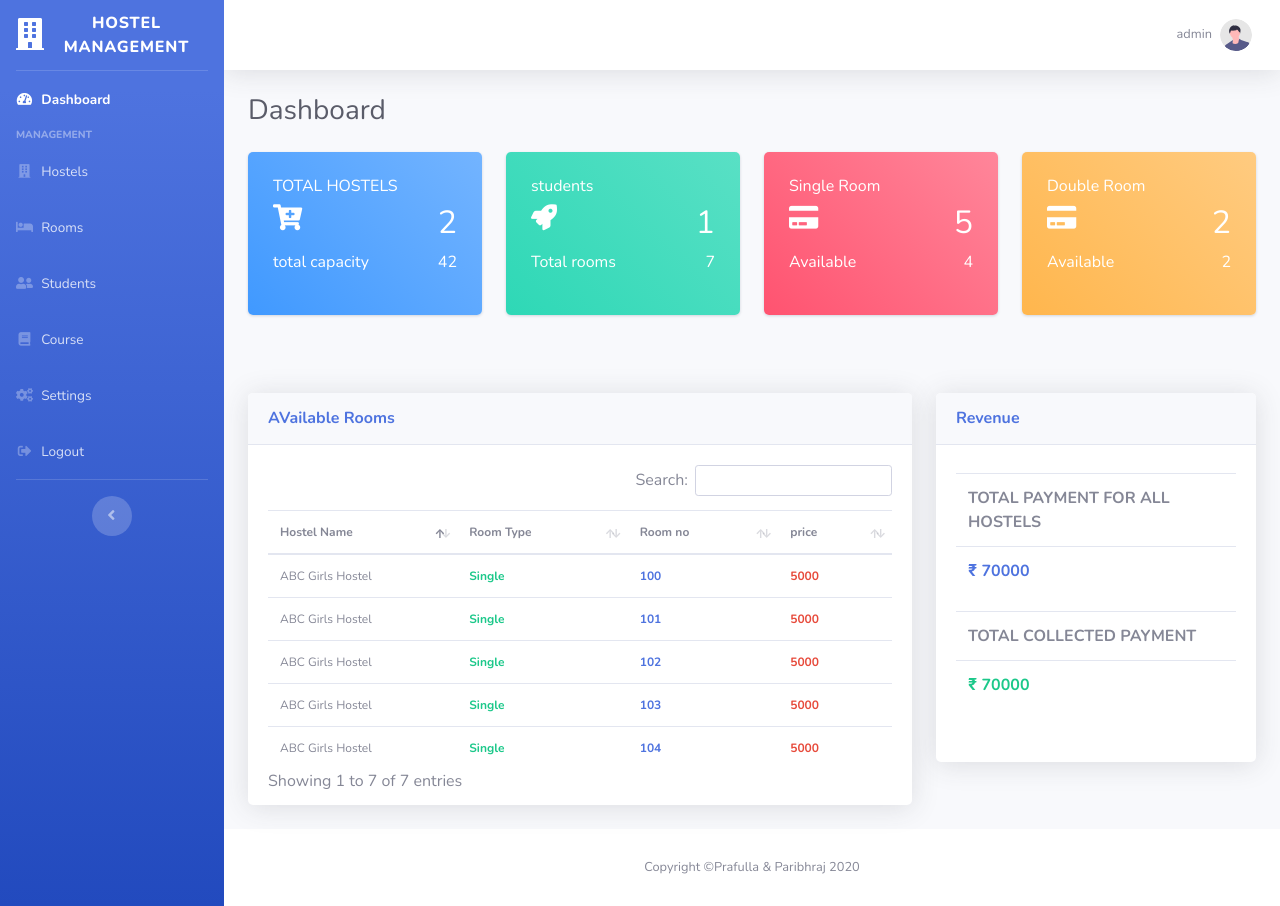
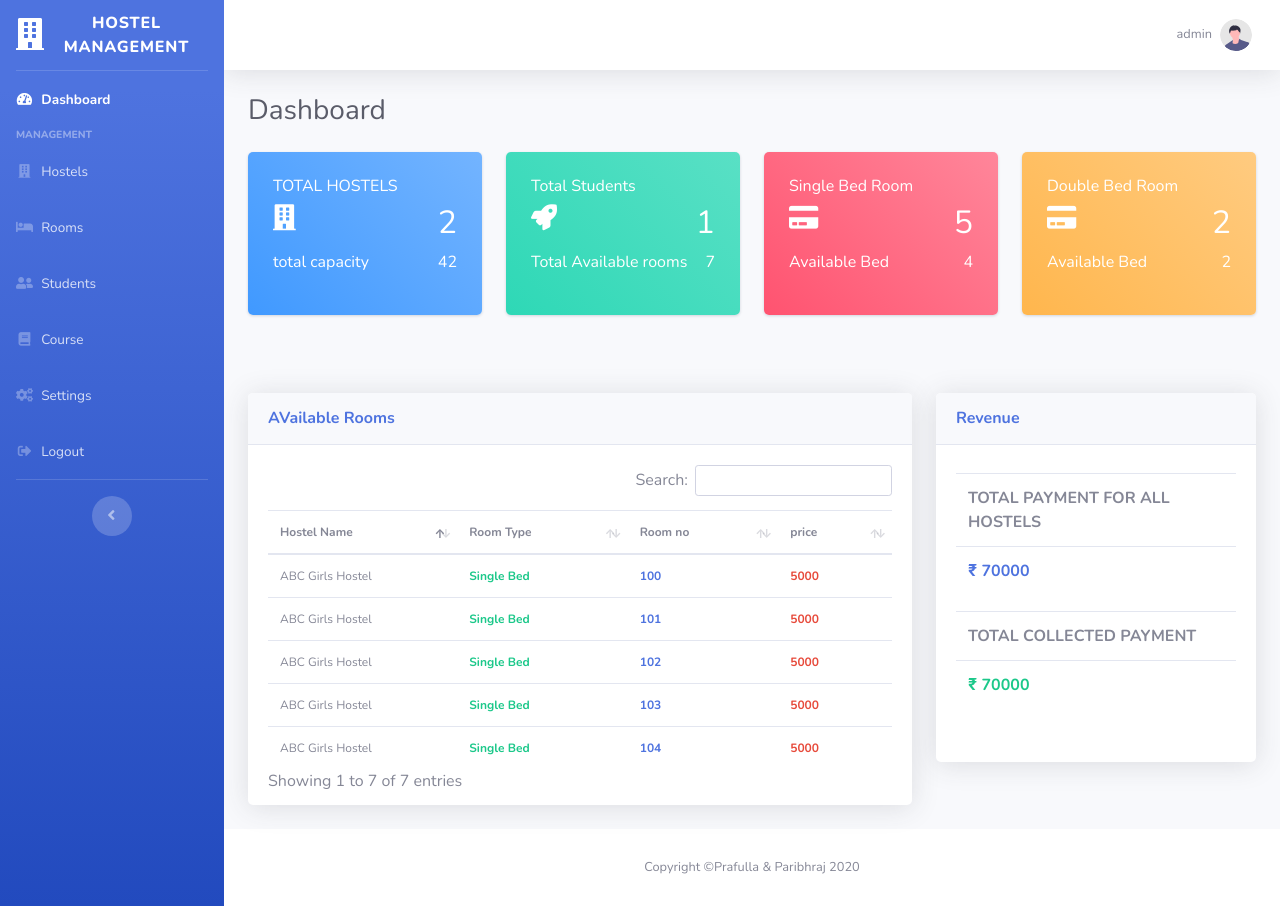
Before and after one commit to priyanshudutta21/Hostel-Management, a PHP site: page /Admin/index.php in a window 1280 px wide. Run offline with PHP 8.4, Linux system fonts and the light colour scheme; a user stored in the database is signed in; data comes from the database, SQL or seed files in the repository; lists and menus that the app fills with data are empty; some libraries are stand-ins or nearby versions.

Commit message:
DONE 100% _ END

```diff
--- a/Admin/addhostel.php
+++ b/Admin/addhostel.php
@@ -80,11 +80,11 @@
                     readonly="readonly">
             </div>
             <div class="form-group">
-                <label for="name">Single Room Price(per month)</label>
+                <label for="name">Single Bed Room Price(per month)</label>
                 <input type="number" class="form-control" name="SrP" id="SrP">
             </div>
             <div class="form-group">
-                <label for="name">Double Room Price(per month)</label>
+                <label for="name">Double Bed Room Price(per month)</label>
                 <input type="number" class="form-control" name="DrP" id="DrP">
             </div>
 
--- a/Admin/addroom.php
+++ b/Admin/addroom.php
@@ -109,10 +109,10 @@
                 <label for="name">Hostel</label>
                 <input type="text" name="shname" class="form-control" value="'.$row["hname"].'" readonly >
 
-                <label for="name">Total single Room</label>
+                <label for="name">Total single Bed Room</label>
                 <input type="number"  class="form-control" value='.$row["sroom"].' readonly >
 
-                <label for="name">Total Double Room</label>
+                <label for="name">Total Double Bed Room</label>
                 <input type="number"  class="form-control"  value='.$row["droom"].' readonly >
 
                 <label for="name">Total Room </label>
@@ -125,7 +125,7 @@
             </div>
 
             <div class="form-group">
-                <label for="name">Room Type
+                <label for="name">Bed Type
                 </label>
                 <select
                     name="rtype"
--- a/Admin/assign.php
+++ b/Admin/assign.php
@@ -223,7 +223,7 @@
                     readonly="readonly">
             </div>
             <div class="form-group">
-                <label for="rtype">Room Type</label>
+                <label for="rtype">Bed Type</label>
                 <input
                     class="form-control"
                     name="rtype"
--- a/Admin/course.php
+++ b/Admin/course.php
@@ -22,7 +22,6 @@
     <table class="table text-center courseTable">
         <thead>
             <th>Course</th>
-            <th>Course Duration(year)</th>
             <th>action</th>
         </thead>
         <tbody class="text-center">
@@ -34,7 +33,6 @@
             echo '
             <tr>
                 <td>'.$row['cname'].'</td>
-                <td>'.$row['cyear'].'</td>
                 <td>
 
 
--- a/Admin/dashboard.php
+++ b/Admin/dashboard.php
@@ -73,7 +73,7 @@
                 <div class="card-block">
                     <h6 class="m-b-20">TOTAL HOSTELS</h6>
                     <h2 class="text-right">
-                        <i class="fa fa-cart-plus f-left"></i>
+                        <i class="fa fa-building f-left"></i>
                         <span><?php echo $thostel; ?></span></h2>
                     <p class="m-b-0">total capacity<span class="f-right"><?php echo $tcap; ?></span></p>
                 </div>
@@ -83,22 +83,22 @@
         <div class="col-md-4 col-xl-3">
             <div class="card bg-c-green order-card">
                 <div class="card-block">
-                    <h6 class="m-b-20">students</h6>
+                    <h6 class="m-b-20">Total Students</h6>
                     <h2 class="text-right">
                         <i class="fa fa-rocket f-left"></i>
                         <span><?php echo $tstudent; ?></span></h2>
-                    <p class="m-b-0">Total rooms<span class="f-right"><?php echo $troom; ?></span></p>
+                    <p class="m-b-0">Total Available rooms<span class="f-right"><?php echo $troom; ?></span></p>
                 </div>
             </div>
         </div>
         <div class="col-md-4 col-xl-3">
             <div class="card bg-c-pink order-card">
                 <div class="card-block">
-                    <h6 class="m-b-20">Single Room</h6>
+                    <h6 class="m-b-20">Single Bed Room</h6>
                     <h2 class="text-right">
                         <i class="fa fa-credit-card f-left"></i>
                         <span><?php echo $sbed; ?></span></h2>
-                    <p class="m-b-0">Available
+                    <p class="m-b-0">Available Bed
                         <span class="f-right"><?php echo $savl; ?></span></p>
                 </div>
             </div>
@@ -106,11 +106,11 @@
         <div class="col-md-4 col-xl-3">
             <div class="card bg-c-yellow order-card">
                 <div class="card-block">
-                    <h6 class="m-b-20">Double Room</h6>
+                    <h6 class="m-b-20">Double Bed Room</h6>
                     <h2 class="text-right">
                         <i class="fa fa-credit-card f-left"></i>
                         <span><?php echo $dbed; ?></span></h2>
-                    <p class="m-b-0">Available<span class="f-right"><?php echo $davl; ?></span></p>
+                    <p class="m-b-0">Available Bed<span class="f-right"><?php echo $davl; ?></span></p>
                 </div>
             </div>
         </div>
@@ -132,6 +132,7 @@
                 <!-- Card Body -->
                 <div class="card-body">
                     <div class="chart-area">
+
                         <table class="table roomdetail" style="font-size: 12px;">
                             <thead>
                                 <th>Hostel Name</th>
@@ -149,7 +150,7 @@
                                             echo'
                                             <tr>
                                                 <td>'.$row["hname"].'</td>
-                                                <td class="font-weight-bold text-success">'.$row["rtype"].'</td>
+                                                <td class="font-weight-bold text-success">'.$row["rtype"].' Bed</td>
                                                 <td class="font-weight-bold text-primary">'.$row["rno"].'</td>
                                                 <td class="font-weight-bold text-danger">'.$row["rprice"].'</td>
                                             </tr>';
--- a/Admin/editstudent.php
+++ b/Admin/editstudent.php
@@ -243,7 +243,7 @@
                 </select>
             </div>
             <div class="form-group">
-                <label for="rtype">Room Type</label>
+                <label for="rtype">Bed Type</label>
                 <select
                     class="form-control"
                     name="rtype"
--- a/Admin/hostel.php
+++ b/Admin/hostel.php
@@ -27,7 +27,7 @@
         <thead class="text-center">
             <th>NAME</th>
             <th>capacity</th>
-            <th>single|Double</th>
+            <th>single Bed/Double Bed</th>
             <th>Room</th>
             <th>Action</th>
         </thead>
@@ -45,7 +45,7 @@
             <tr>
                 <td>'.$row["hname"].'</td>
                 <td>'.$row["hcap"].'</td>
-                <td>'.$row["sroom"].'/'.$row["droom"].'</td>
+                <td>'.$row["sroom"].' / '.$row["droom"].'</td>
                 <td>'.$totalroom.'</td>
 
                 <td>
--- a/Admin/include/database.php
+++ b/Admin/include/database.php
@@ -1,6 +1,6 @@
 
 <?php
-
+date_default_timezone_set("Asia/Calcutta");
 $servername = "localhost";
 $Server_username = "root";
 $password = "";
--- a/Admin/payment.php
+++ b/Admin/payment.php
@@ -92,7 +92,7 @@
            <input class="form-control" name="hostelname" value = "<?php if(isset($row['hname'])) {echo $row['hname']; }?>" readonly>
        </div>
        <div class="form-group">
-           <label for="name">Room Type</label>
+           <label for="name">Bed Type</label>
            <input class="form-control" name="roomtype" value = "<?php if(isset($row['RoomTyp'])) {echo $row['RoomTyp']; }?>" readonly>
 
        </div>
@@ -114,7 +114,7 @@
            <input type="number"  class="form-control" name="pfee" id="pfee" readonly >
        </div>
        <div class="form-group">
-        <label for="name">Pending fee [Pay now]</label>
+        <label for="name">Payment [Pay now]</label>
         <input type="text"  class="form-control" name="cpay" required>
     </div>
        <div class="text-center">
--- a/Admin/room.php
+++ b/Admin/room.php
@@ -27,7 +27,7 @@
                                 <thead>
                                     <th>Hostel Name</th>
                                     <th>ROOM No</th>
-                                    <th>Room Type</th>
+                                    <th>Bed Type</th>
                                     <th>price pm</th>
                                     <th>status</th>
                                 </thead>
@@ -44,7 +44,7 @@
                                     <tr>
                                         <td>'.$row["hname"].'</td>
                                         <td>'.$row["rno"].'</td>
-                                        <td>'.$row["rtype"].'</td>
+                                        <td>'.$row["rtype"].' Bed</td>
                                         <td>₹ '.$row["rprice"].'</td>';
                                 if($row["status"] == 0)
                                 {
--- a/Admin/studentdetails.php
+++ b/Admin/studentdetails.php
@@ -116,7 +116,7 @@
                                         </div>
                                         <div class="row">
                                             <div class="col-md-6">
-                                                <label>Room Type</label>
+                                                <label>Bed Type</label>
                                             </div>
                                             <div class="col-md-6">
                                                 <p  class="text-primary" >'.$row["RoomTyp"].'</p>
```
Also changed, not shown: Admin/addcourse.php (+2 -8 lines), Admin/edithostel.php (+4 -4 lines), Admin/invoice.php (+6 -9 lines).
